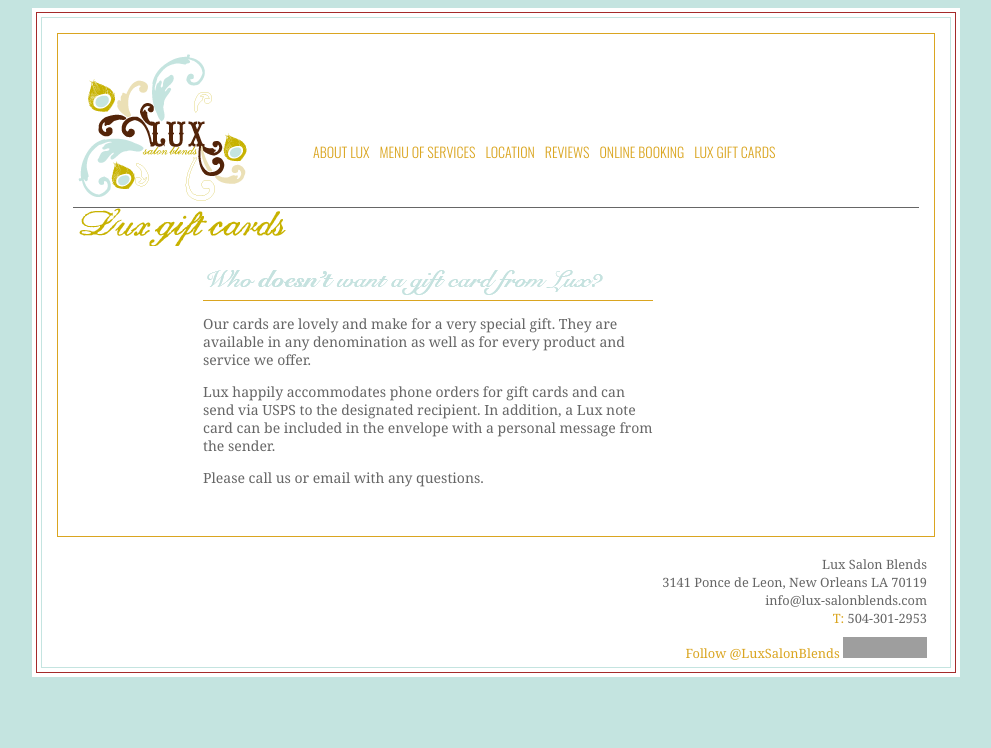
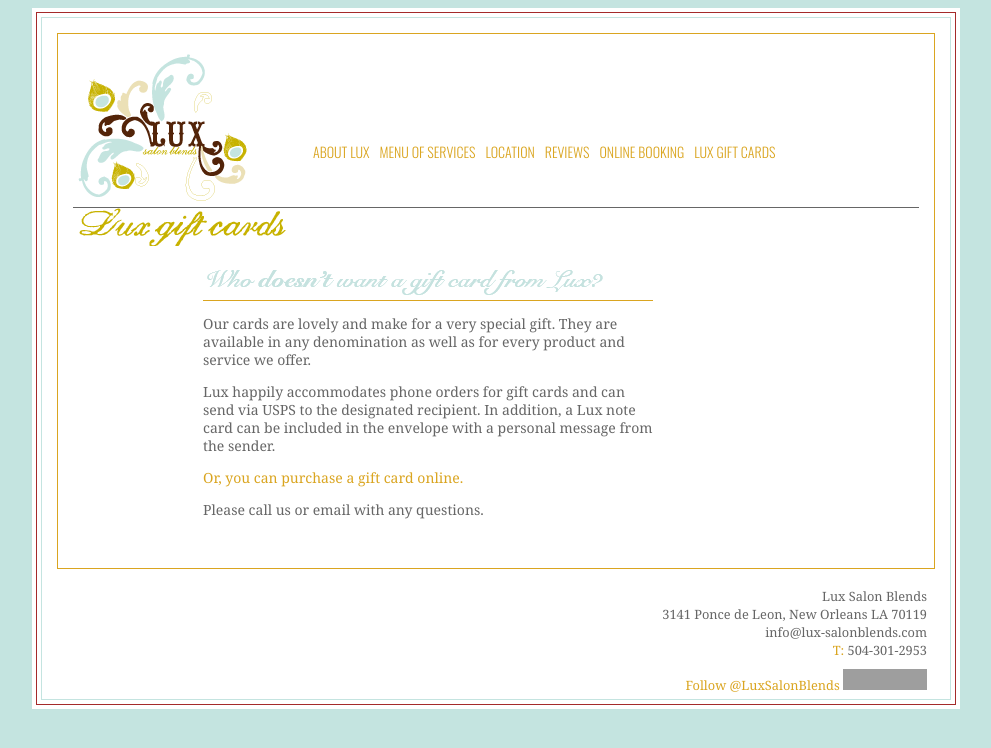
Before and after one commit to davidrhoden/lux, a PHP site: page /giftcards.php in a window 1280 px wide. Shown: the top 748 px of the page, without its empty margins (144-1135 px from the left). Run offline with PHP 8.4, Linux system fonts and the light colour scheme; some libraries are stand-ins or nearby versions; grey boxes are pictures that could not be loaded.

Commit message:
updated giftcards.php

```diff
--- a/giftcards.php
+++ b/giftcards.php
@@ -27,6 +27,8 @@
   <h1 id="giftcard">Who DOESN'T want a gift card from Lux?</h1>
   <p>Our cards are lovely and make for a very special gift. They are available in any denomination as well as for every product and service we offer.</p>
   <p>Lux happily accommodates phone orders for gift cards and can send via USPS to the designated recipient. In addition, a Lux note card can be included in the envelope with a personal message from the sender.</p>
+
+  <p><a href="onlinebooking.php">Or, you can purchase a gift card online.</a></p>
   <p>Please call us or email with any questions.</p></div>
 </div>
 </div>
```
